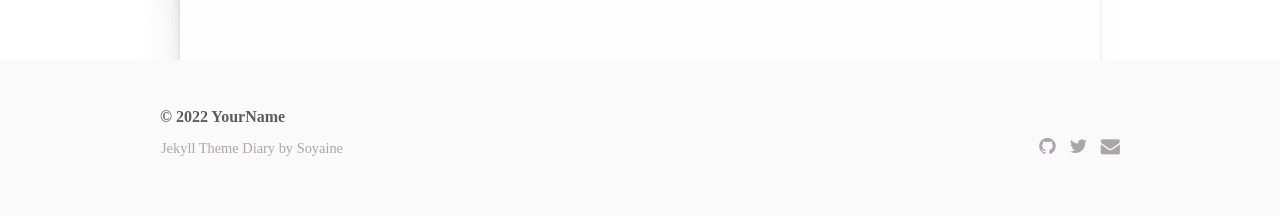
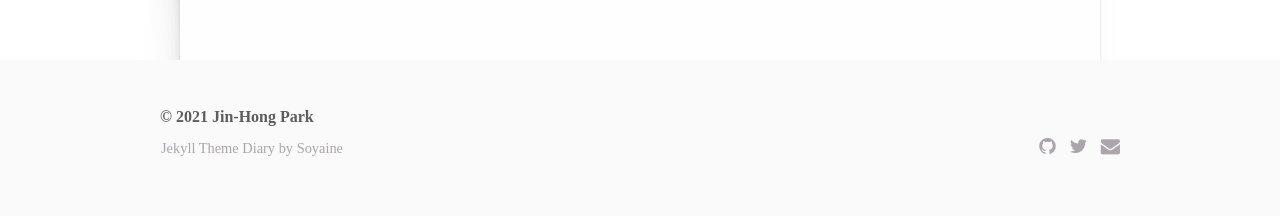
Before and after one commit to jinhong-park/journal, a Jekyll site: the page built from index.html, in a window 1280 px wide. Shown: the part 729-945 px from the top of the page. Built offline with Jekyll 4.4.1, drawn with Linux system fonts in a browser that asks for light colours.

Commit message:
“update”

```diff
--- a/_config.yml
+++ b/_config.yml
@@ -1,4 +1,4 @@
-name: YourName
+name: Jin-Hong Park
 permalink: :year/:month/:day/:title
 #permalink: :month/:day/:title
 baseurl: /journal2
@@ -6,14 +6,14 @@ baseurl: /journal2
 # Your blog's start year and this year, showed in the footer left
 # start is optional
 #start: 2017
-now: 2022
+now: 2021
 
 # Social links showed in the footer
 # You just need modify the nickname of github and twitter
 link:
-  email : yourname@gmail.com
-  github : yourname
-  twitter : yourname
+  email : jinhon9.park@gmail.com
+  github : jinhong-park
+  twitter : \@LXeLYMOAqisxe8N
 
 # Links in the navigation, you can modify both link name and link url
 nav:
```
